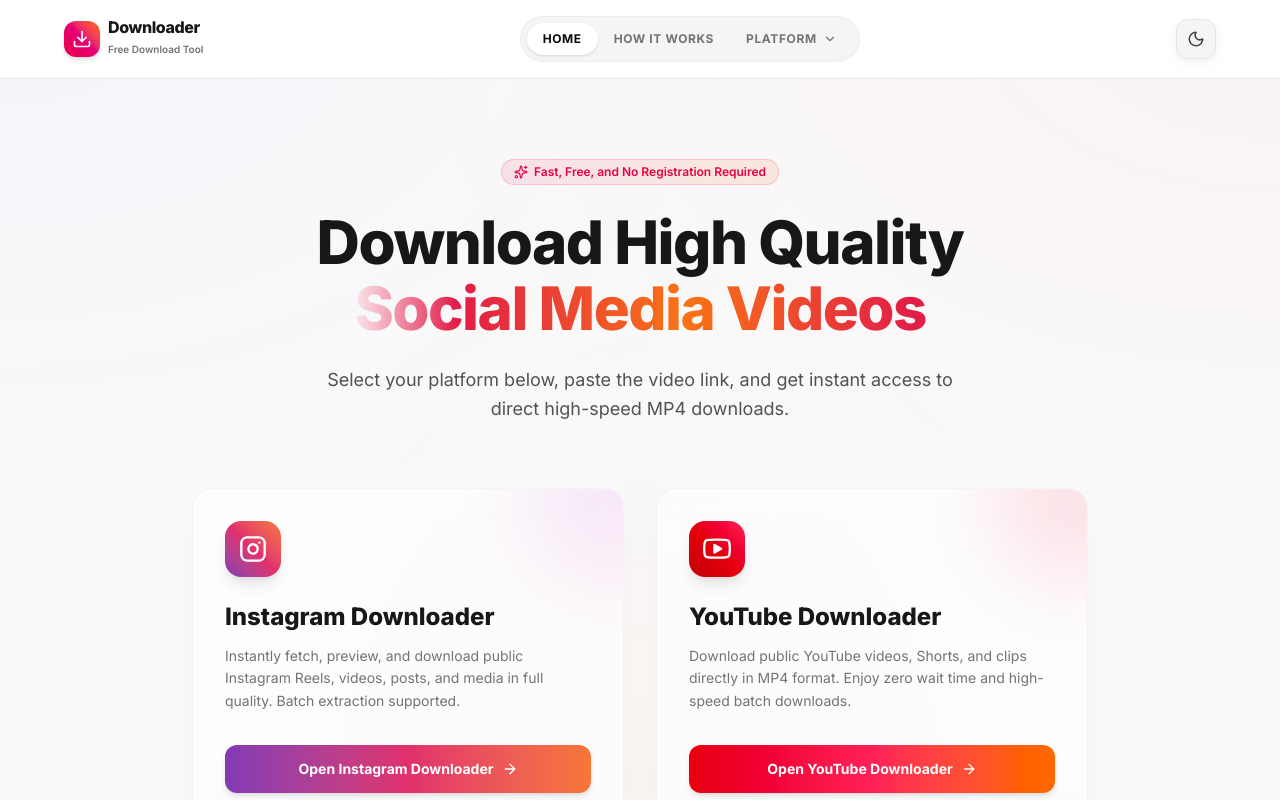
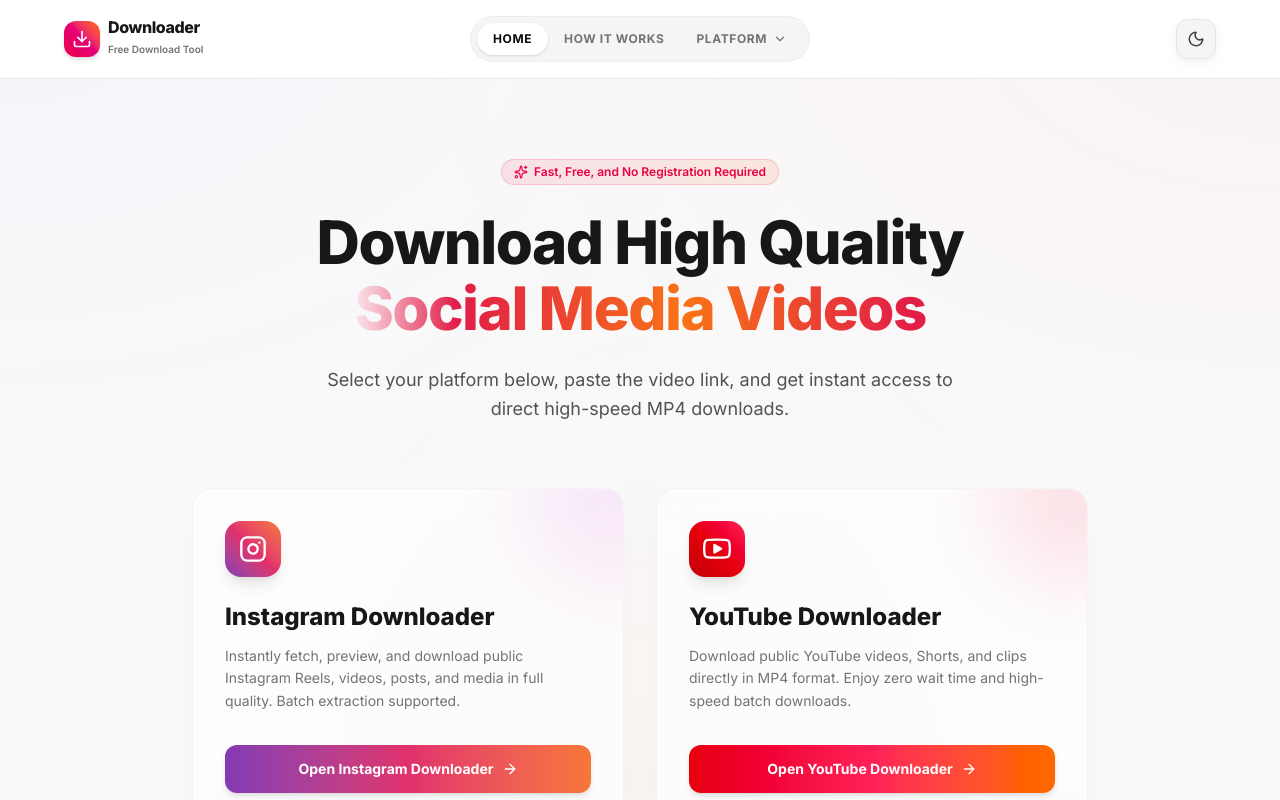
Before and after one commit to Gowtham-Raj-Dev/downloader, a Next.js app: page / in a window 1280 px wide. Shown: the top 800 px of the page. Built offline with nearby package versions, Linux system fonts and the light colour scheme.

Commit message:
style: perfectly center header navigation menu

```diff
--- a/src/components/Header.tsx
+++ b/src/components/Header.tsx
@@ -41,7 +41,7 @@
       <div className="max-w-6xl mx-auto flex flex-wrap items-center justify-between gap-y-4 md:gap-y-0">
 
         {/* Brand / Logo */}
-        <div className="flex items-center">
+        <div className="flex items-center flex-1">
           <Link href="/" className="flex items-center gap-2 select-none group">
             <div className={`p-2 rounded-xl text-white shadow-md transition-all duration-300 ${isInstagram
               ? 'bg-gradient-to-tr from-instagram-purple via-instagram-pink to-instagram-orange'
@@ -65,7 +65,7 @@
         </div>
 
         {/* Menu Navigation */}
-        <div className="w-full md:w-auto order-last md:order-none flex justify-center">
+        <div className="w-full md:w-auto order-last md:order-none flex justify-center shrink-0">
           <nav className="flex items-center bg-neutral-100 dark:bg-zinc-900/60 p-1.5 rounded-full border border-neutral-200/50 dark:border-zinc-800/60 text-xs overflow-visible">
             <Link
               href="/"
@@ -137,7 +137,7 @@
         </div>
 
         {/* Theme Toggle / Actions */}
-        <div className="flex items-center gap-2 md:gap-4">
+        <div className="flex items-center justify-end flex-1 gap-2 md:gap-4">
           <ThemeToggle />
         </div>
       </div>
```
